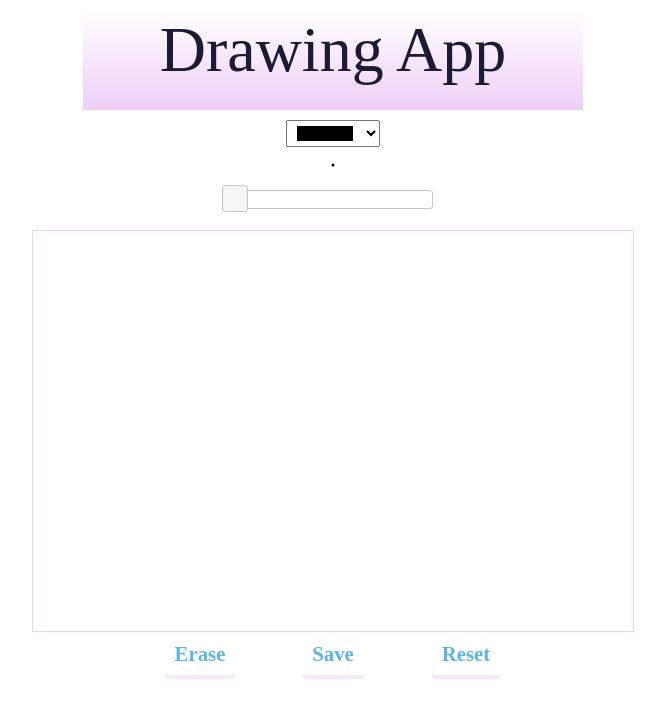
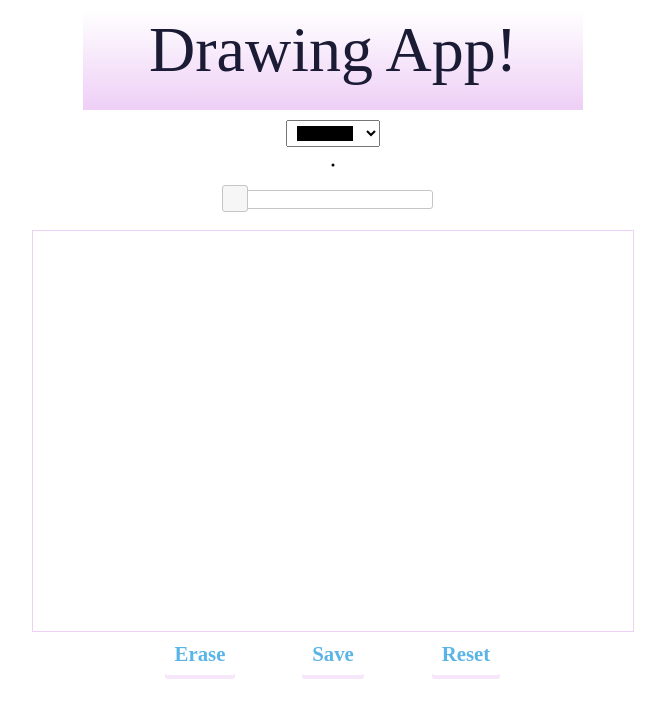
Before and after one commit to nanthunick/drawingApp, a plain HTML site: page index.html in a window 1280 px wide. Shown: the whole page, without its empty margins (307-972 px from the left). Drawn offline with nearby package versions, Linux system fonts and the light colour scheme.

Commit message:
Update index.html

```diff
--- a/index.html
+++ b/index.html
@@ -11,7 +11,7 @@
 
     <body>
         <!--title-->
-        <div id="header">Drawing App</div>
+        <div id="header">Drawing App!</div>
 
         <!--title-->
         <div class="inputContainer">
```
